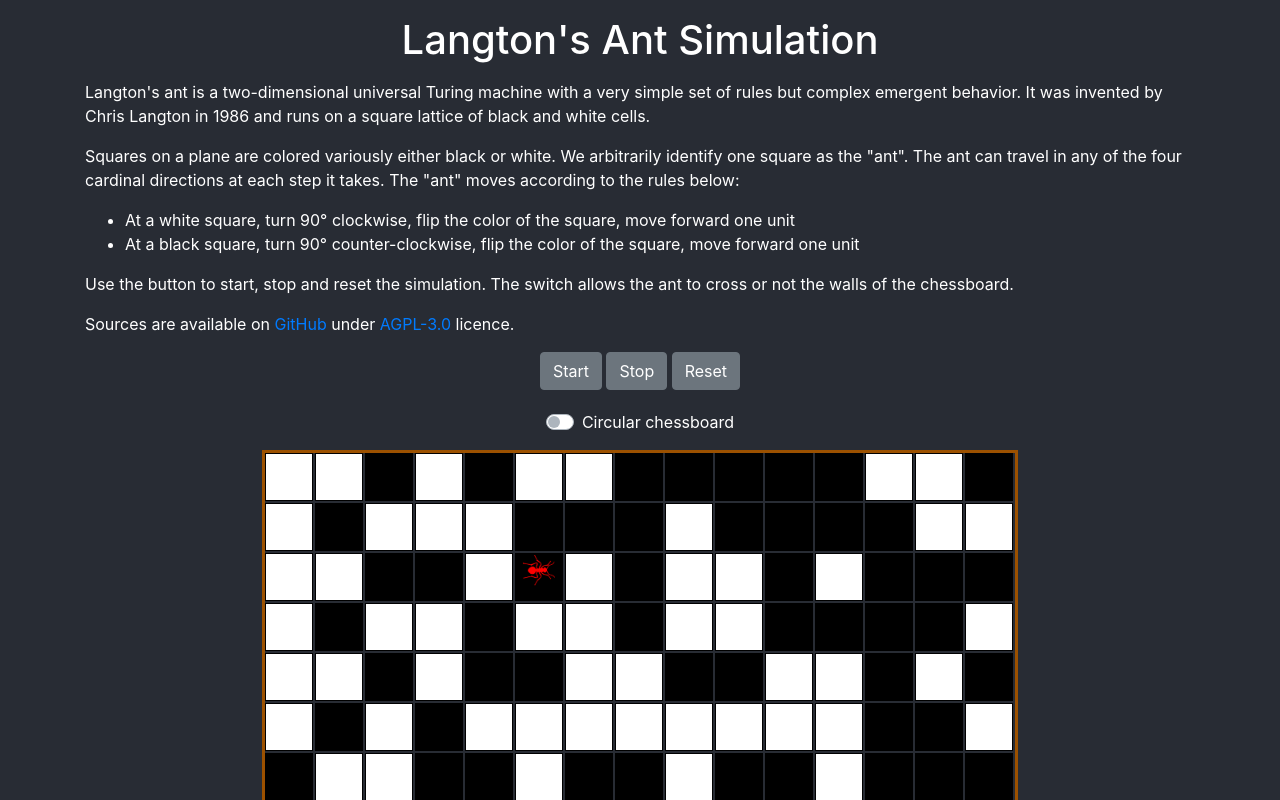
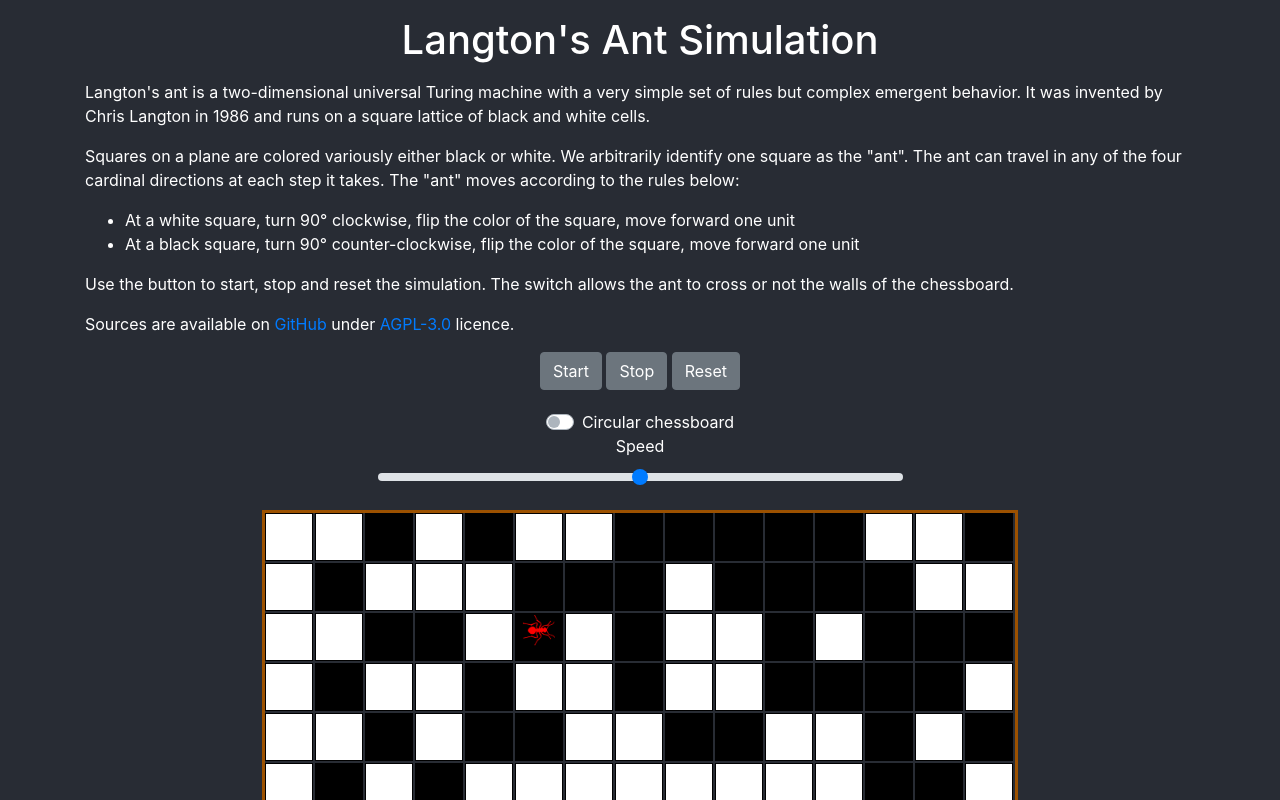
Before and after one commit to xgaia/langton-ant, a React (Create React App) app: page / in a window 1280 px wide. Shown: the top 800 px of the page. Built offline with nearby package versions, Linux system fonts and the light colour scheme.

Commit message:
speed cursor

```diff
--- a/src/App.js
+++ b/src/App.js
@@ -1,7 +1,7 @@
 import React, { Component } from "react"
 import './App.css'
 import antImg from './ant.png'
-import { Container, Button, FormGroup, Label, CustomInput } from "reactstrap"
+import { Container, Button, FormGroup, Label, CustomInput, Col } from "reactstrap"
 
 /**
  * Longton Ant simulation single page app
@@ -24,13 +24,15 @@ export default class App extends Component {
       antPosition: [0, 0],
       antDirection: 0,
       timer: null,
-      circular: false
+      circular: false,
+      speed: 50,
     }
     this.simulate = this.simulate.bind(this)
     this.initSimulation = this.initSimulation.bind(this)
     this.stop = this.stop.bind(this)
     this.cropMax = this.cropMax.bind(this)
     this.toggleCircular = this.toggleCircular.bind(this)
+    this.toogleSpeed = this.toogleSpeed.bind(this)
   }
 
   initMatrix() {
@@ -100,7 +102,7 @@ export default class App extends Component {
       matrix: newMatrix,
       antPosition: newPos,
       antDirection: newDir,
-      timer: setTimeout(this.simulate, 500)
+      timer: setTimeout(this.simulate, (100 - this.state.speed )* 10)
     })
   }
 
@@ -174,6 +176,13 @@ export default class App extends Component {
     })
   }
 
+  toogleSpeed (event) {
+    console.log(event.target.value)
+    this.setState({
+      speed: event.target.value
+    })
+  }
+
   render() {
     /* Render the matrix and the ant */
     return (
@@ -195,6 +204,10 @@ export default class App extends Component {
         <Button className="btn" onClick={this.stop}>Stop</Button>{" "}
         <Button className="btn" onClick={this.initSimulation}>Reset</Button>
         <CustomInput value={this.state.circular} onClick={this.toggleCircular} type="switch" id="switch" name="customSwitch" label="Circular chessboard" />
+        <Col className="center" sm={{ size: 6, offset: 3 }}>
+          <Label for="speed">Speed</Label>
+          <CustomInput value={this.state.speed} onChange={this.toogleSpeed} type="range" id="speed" name="speed" />
+        </Col>
       </Container>
 
       <div className={this.state.circular ? "circular" : "wall"}>
```
